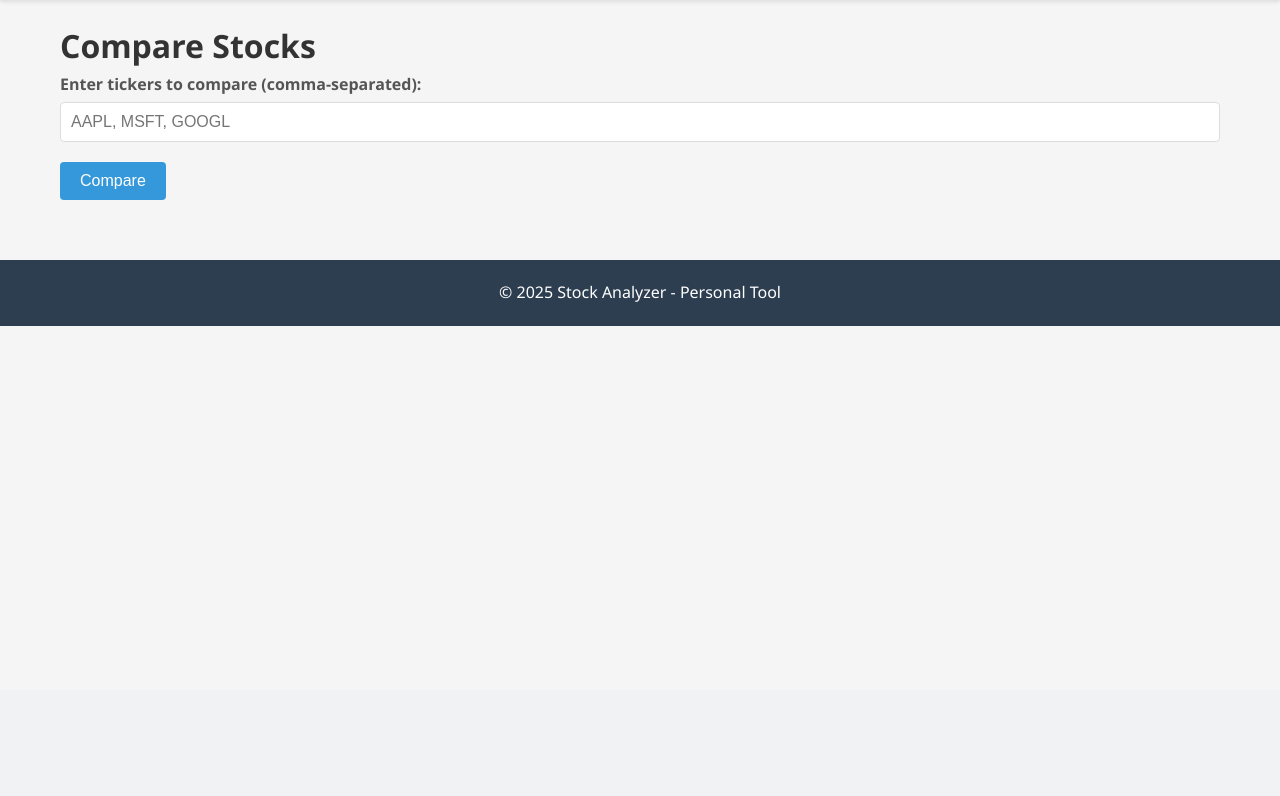
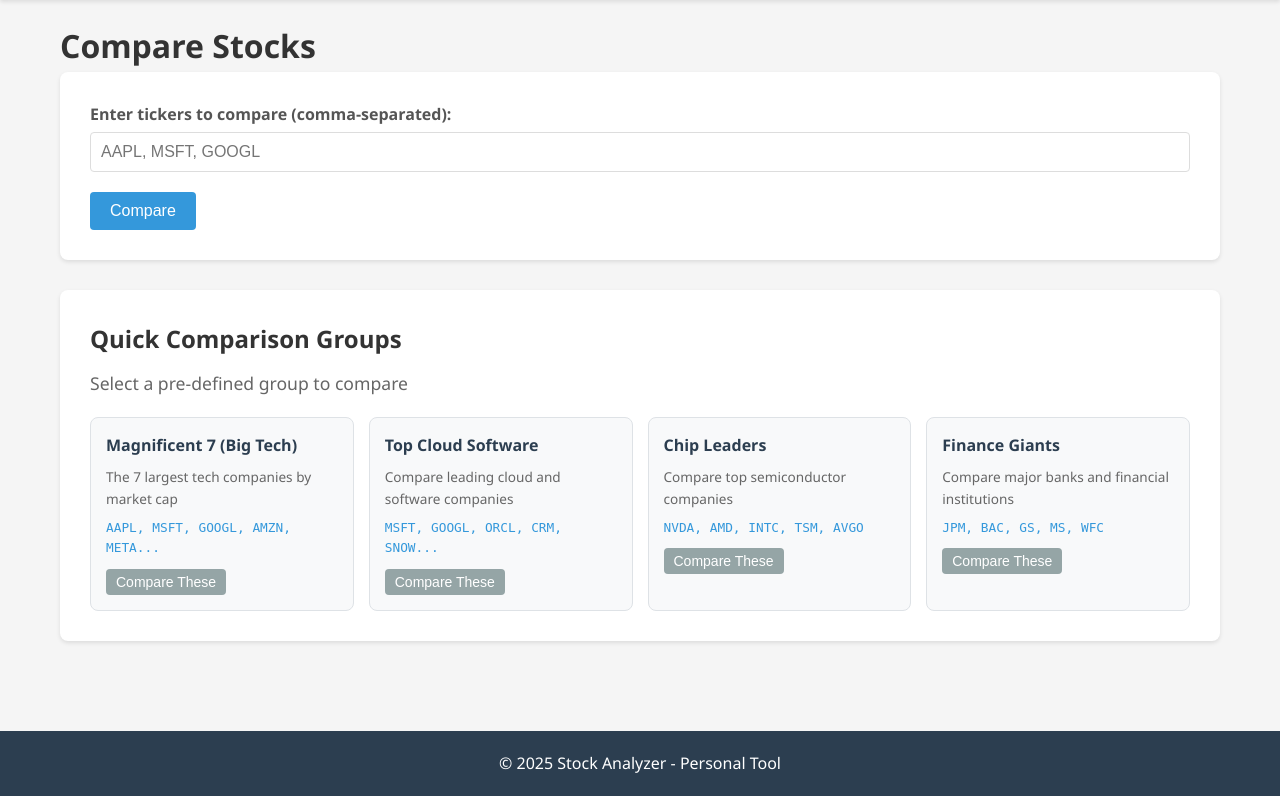
Before and after one commit to Simon-Prevoteaux/stock-analyzer, a Flask app: page /comparison in a window 1280 px wide. Shown: the part 110-906 px from the top of the page. Before the commit the page ends 436 px from the top, so only its background shows below. Run offline with Flask 3, Linux system fonts and the light colour scheme.

Commit message:
Add UI improvements: sortable tables, stock suggestions, and comparison groups
Feature 1: Sortable Table Columns
- Added JavaScript table sorting functionality
- Click column headers to sort by that metric
- Supports text and numeric sorting (handles $, %, B, M, K notation)
- Visual sort indicators (↑ ↓)
- Applied to stock screener table

Feature 2: Stock Ticker Suggestions
- Created curated stock lists library (stock_lists.py)
- 11 pre-defined lists: Mag 7, S&P 500 Top 25, NASDAQ, Software,
  Semiconductors, EV/Auto, Financial, Healthcare, E-commerce, AI, Entertainment
- Quick-add buttons on fetch page to populate ticker field
- Card-based UI with descriptions

Feature 3: Comparison Suggestions
- Added quick comparison groups on comparison page
- Includes watchlist stocks for easy comparison
- Pre-defined groups: Mag 7, Cloud Software, Chip Leaders, Finance Giants
- One-click comparison loading

🤖 Generated with [Claude Code](https://claude.com/claude-code)

Co-Authored-By: Claude <noreply@anthropic.com>

```diff
--- /dev/null
+++ b/src/libs/stock_lists.py
@@ -0,0 +1,144 @@
+"""
+Curated lists of popular stocks for quick fetching
+"""
+
+# Magnificent 7 (Big Tech)
+MAG_7 = ['AAPL', 'MSFT', 'GOOGL', 'AMZN', 'META', 'NVDA', 'TSLA']
+
+# Top 25 S&P 500 by market cap
+SP500_TOP_25 = [
+    'AAPL', 'MSFT', 'GOOGL', 'AMZN', 'NVDA', 'META', 'TSLA',
+    'BRK.B', 'LLY', 'V', 'UNH', 'XOM', 'JPM', 'JNJ', 'WMT',
+    'MA', 'PG', 'AVGO', 'HD', 'CVX', 'MRK', 'ABBV', 'COST',
+    'ORCL', 'PEP'
+]
+
+# NASDAQ 100 - Top Tech stocks
+NASDAQ_TOP_25 = [
+    'AAPL', 'MSFT', 'GOOGL', 'AMZN', 'NVDA', 'META', 'TSLA',
+    'AVGO', 'COST', 'ASML', 'NFLX', 'AMD', 'ADBE', 'CSCO',
+    'PEP', 'CMCSA', 'INTC', 'INTU', 'QCOM', 'TXN', 'AMAT',
+    'HON', 'AMGN', 'SBUX', 'ISRG'
+]
+
+# Software & Cloud
+SOFTWARE_CLOUD = [
+    'MSFT', 'GOOGL', 'ORCL', 'CRM', 'ADBE', 'NOW', 'SNOW',
+    'PLTR', 'DDOG', 'CRWD', 'ZS', 'PANW', 'TEAM', 'WDAY',
+    'MNDY', 'U', 'NET', 'S', 'DOCN'
+]
+
+# Semiconductors
+SEMICONDUCTORS = [
+    'NVDA', 'AMD', 'INTC', 'TSM', 'ASML', 'AVGO', 'QCOM',
+    'TXN', 'AMAT', 'MU', 'LRCX', 'KLAC', 'MCHP', 'ADI',
+    'NXPI', 'ON'
+]
+
+# Electric Vehicles & Auto
+EV_AUTO = [
+    'TSLA', 'F', 'GM', 'RIVN', 'LCID', 'NIO', 'XPEV',
+    'LI', 'TM', 'HMC'
+]
+
+# Financial Services
+FINANCIAL = [
+    'JPM', 'BAC', 'WFC', 'GS', 'MS', 'C', 'BLK', 'SCHW',
+    'AXP', 'USB', 'PNC', 'TFC', 'COF', 'V', 'MA', 'PYPL',
+    'SQ', 'COIN'
+]
+
+# Healthcare & Biotech
+HEALTHCARE = [
+    'UNH', 'JNJ', 'LLY', 'ABBV', 'MRK', 'TMO', 'ABT', 'PFE',
+    'DHR', 'BMY', 'AMGN', 'GILD', 'VRTX', 'REGN', 'CVS',
+    'ISRG', 'CI', 'MDT'
+]
+
+# E-commerce & Retail
+ECOMMERCE_RETAIL = [
+    'AMZN', 'WMT', 'COST', 'HD', 'TGT', 'LOW', 'NKE',
+    'SBUX', 'MCD', 'BKNG', 'EBAY', 'ETSY', 'W', 'CHWY'
+]
+
+# AI & Emerging Tech
+AI_EMERGING = [
+    'NVDA', 'MSFT', 'GOOGL', 'META', 'ORCL', 'PLTR', 'SNOW',
+    'CRWD', 'DDOG', 'NET', 'AI', 'SOUN', 'PATH', 'APP',
+    'UPST', 'BBAI'
+]
+
+# Entertainment & Media
+ENTERTAINMENT = [
+    'DIS', 'NFLX', 'CMCSA', 'WBD', 'PARA', 'SPOT', 'ROKU',
+    'RBLX', 'EA', 'TTWO', 'ATVI', 'SONY'
+]
+
+# All curated lists with descriptions
+STOCK_LISTS = {
+    'mag_7': {
+        'name': 'Magnificent 7 (Big Tech)',
+        'tickers': MAG_7,
+        'description': 'The 7 largest tech companies by market cap'
+    },
+    'sp500_top_25': {
+        'name': 'S&P 500 Top 25',
+        'tickers': SP500_TOP_25,
+        'description': 'Top 25 S&P 500 companies by market capitalization'
+    },
+    'nasdaq_top_25': {
+        'name': 'NASDAQ Top 25',
+        'tickers': NASDAQ_TOP_25,
+        'description': 'Top 25 NASDAQ-listed companies'
+    },
+    'software_cloud': {
+        'name': 'Software & Cloud',
+        'tickers': SOFTWARE_CLOUD,
+        'description': 'Leading software and cloud computing companies'
+    },
+    'semiconductors': {
+        'name': 'Semiconductors',
+        'tickers': SEMICONDUCTORS,
+        'description': 'Chip makers and semiconductor equipment companies'
+    },
+    'ev_auto': {
+        'name': 'Electric Vehicles & Auto',
+        'tickers': EV_AUTO,
+        'description': 'Electric vehicle manufacturers and traditional automakers'
+    },
+    'financial': {
+        'name': 'Financial Services',
+        'tickers': FINANCIAL,
+        'description': 'Banks, payment processors, and fintech companies'
+    },
+    'healthcare': {
+        'name': 'Healthcare & Biotech',
+        'tickers': HEALTHCARE,
+        'description': 'Healthcare providers, pharma, and biotech companies'
+    },
+    'ecommerce_retail': {
+        'name': 'E-commerce & Retail',
+        'tickers': ECOMMERCE_RETAIL,
+        'description': 'Online and traditional retailers'
+    },
+    'ai_emerging': {
+        'name': 'AI & Emerging Tech',
+        'tickers': AI_EMERGING,
+        'description': 'AI-focused and emerging technology companies'
+    },
+    'entertainment': {
+        'name': 'Entertainment & Media',
+        'tickers': ENTERTAINMENT,
+        'description': 'Streaming, gaming, and media companies'
+    }
+}
+
+
+def get_list(list_name: str) -> list:
+    """Get a specific stock list by name"""
+    return STOCK_LISTS.get(list_name, {}).get('tickers', [])
+
+
+def get_all_lists() -> dict:
+    """Get all stock lists"""
+    return STOCK_LISTS
--- a/src/webapp/app.py
+++ b/src/webapp/app.py
@@ -11,6 +11,7 @@ sys.path.insert(0, os.path.abspath(os.path.join(os.path.dirname(__file__), '..')
 
 from libs.stock_fetcher import StockFetcher
 from libs.database import StockDatabase
+from libs.stock_lists import get_all_lists
 
 app = Flask(__name__)
 app.config['SECRET_KEY'] = 'stock-analyzer-secret-key'
@@ -48,14 +49,16 @@ def fetch_stocks():
             if not df.empty:
                 saved_count = db.save_multiple_stocks(df)
                 return render_template('fetch.html',
+                                       stock_lists=get_all_lists(),
                                        success=True,
                                        message=f'Successfully fetched and saved {saved_count} stocks')
             else:
                 return render_template('fetch.html',
+                                       stock_lists=get_all_lists(),
                                        error=True,
                                        message='Failed to fetch stock data')
 
-    return render_template('fetch.html')
+    return render_template('fetch.html', stock_lists=get_all_lists())
 
 
 @app.route('/screener')
@@ -121,7 +124,37 @@ def comparison():
             if stock:
                 stocks.append(stock)
 
-    return render_template('comparison.html', stocks=stocks)
+    # Get watchlist for suggestions
+    watchlist_df = db.get_watchlist()
+    watchlist_tickers = watchlist_df['ticker'].tolist() if not watchlist_df.empty else []
+
+    # Get some curated comparison suggestions
+    stock_lists = get_all_lists()
+    suggestions = {
+        'watchlist': {
+            'name': 'My Watchlist',
+            'tickers': watchlist_tickers[:10],  # Limit to 10 for comparison
+            'description': 'Compare stocks from your watchlist'
+        },
+        'mag_7': stock_lists.get('mag_7', {}),
+        'software_cloud': {
+            'name': 'Top Cloud Software',
+            'tickers': ['MSFT', 'GOOGL', 'ORCL', 'CRM', 'SNOW', 'PLTR'],
+            'description': 'Compare leading cloud and software companies'
+        },
+        'chip_leaders': {
+            'name': 'Chip Leaders',
+            'tickers': ['NVDA', 'AMD', 'INTC', 'TSM', 'AVGO'],
+            'description': 'Compare top semiconductor companies'
+        },
+        'finance_giants': {
+            'name': 'Finance Giants',
+            'tickers': ['JPM', 'BAC', 'GS', 'MS', 'WFC'],
+            'description': 'Compare major banks and financial institutions'
+        }
+    }
+
+    return render_template('comparison.html', stocks=stocks, suggestions=suggestions)
 
 
 @app.route('/watchlist')
--- a/src/webapp/static/css/style.css
+++ b/src/webapp/static/css/style.css
@@ -264,6 +264,28 @@ body {
 
 .stock-table a:hover {
     text-decoration: underline;
+}
+
+/* Sortable Tables */
+.sortable-table th[data-sortable] {
+    cursor: pointer;
+    user-select: none;
+    position: relative;
+    transition: background-color 0.2s;
+}
+
+.sortable-table th[data-sortable]:hover {
+    background-color: #e9ecef;
+}
+
+.sortable-table th[data-sortable] .sort-indicator {
+    color: #999;
+    font-size: 0.9em;
+    margin-left: 4px;
+}
+
+.sortable-table th[data-sortable][data-direction] .sort-indicator {
+    color: #3498db;
 }
 
 /* Comparison Table */
--- a/src/webapp/templates/base.html
+++ b/src/webapp/templates/base.html
@@ -29,5 +29,7 @@
     <footer>
         <p>&copy; 2025 Stock Analyzer - Personal Tool</p>
     </footer>
+
+    <script src="{{ url_for('static', filename='js/table-sort.js') }}"></script>
 </body>
 </html>
--- a/src/webapp/templates/comparison.html
+++ b/src/webapp/templates/comparison.html
@@ -14,6 +14,98 @@
         <button type="submit" class="btn btn-primary">Compare</button>
     </form>
 </div>
+
+<div class="comparison-suggestions">
+    <h2>Quick Comparison Groups</h2>
+    <p class="subtitle">Select a pre-defined group to compare</p>
+
+    <div class="suggestions-grid">
+        {% for sugg_id, sugg_data in suggestions.items() %}
+        {% if sugg_data.tickers %}
+        <div class="suggestion-card">
+            <h4>{{ sugg_data.name }}</h4>
+            <p class="description">{{ sugg_data.description }}</p>
+            <p class="ticker-preview">{{ sugg_data.tickers[:5]|join(', ') }}{% if sugg_data.tickers|length > 5 %}...{% endif %}</p>
+            <button type="button" class="btn btn-sm btn-secondary" onclick="compareTickers('{{ sugg_data.tickers|join(',') }}')">
+                Compare These
+            </button>
+        </div>
+        {% endif %}
+        {% endfor %}
+    </div>
+</div>
+
+<script>
+function compareTickers(tickers) {
+    window.location.href = '{{ url_for("comparison") }}?tickers=' + encodeURIComponent(tickers);
+}
+</script>
+
+<style>
+.comparison-search {
+    background: white;
+    padding: 30px;
+    border-radius: 8px;
+    box-shadow: 0 2px 4px rgba(0,0,0,0.1);
+    margin-bottom: 30px;
+}
+
+.comparison-suggestions {
+    background: white;
+    padding: 30px;
+    border-radius: 8px;
+    box-shadow: 0 2px 4px rgba(0,0,0,0.1);
+    margin-bottom: 30px;
+}
+
+.comparison-suggestions h2 {
+    margin-bottom: 10px;
+}
+
+.comparison-suggestions .subtitle {
+    color: #666;
+    margin-bottom: 20px;
+}
+
+.comparison-suggestions .suggestions-grid {
+    display: grid;
+    grid-template-columns: repeat(auto-fill, minmax(250px, 1fr));
+    gap: 15px;
+}
+
+.comparison-suggestions .suggestion-card {
+    background: #f8f9fa;
+    padding: 15px;
+    border-radius: 8px;
+    border: 1px solid #dee2e6;
+    transition: all 0.3s;
+}
+
+.comparison-suggestions .suggestion-card:hover {
+    border-color: #3498db;
+    box-shadow: 0 4px 8px rgba(52, 152, 219, 0.2);
+}
+
+.comparison-suggestions .suggestion-card h4 {
+    margin-bottom: 8px;
+    color: #2c3e50;
+    font-size: 1rem;
+}
+
+.comparison-suggestions .suggestion-card .description {
+    color: #666;
+    font-size: 0.85rem;
+    margin-bottom: 8px;
+    min-height: 35px;
+}
+
+.comparison-suggestions .suggestion-card .ticker-preview {
+    color: #3498db;
+    font-size: 0.8rem;
+    margin-bottom: 10px;
+    font-family: monospace;
+}
+</style>
 
 {% if stocks %}
 <div class="comparison-table-container">
```
Also changed, not shown: src/webapp/static/js/table-sort.js (added, +98 -0 lines), src/webapp/templates/fetch.html (+82 -6 lines), src/webapp/templates/screener.html (+10 -10 lines).
